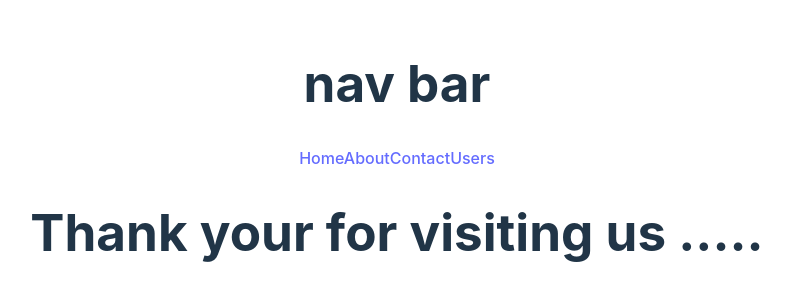
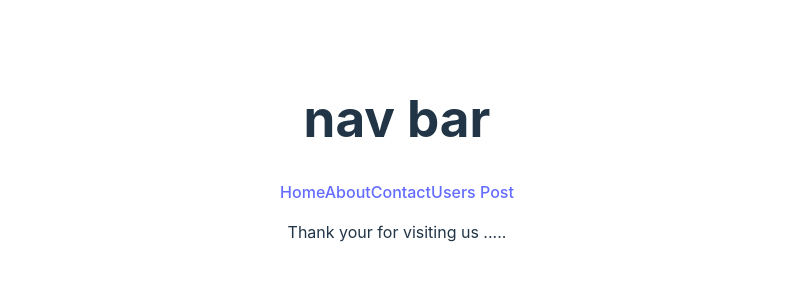
Before and after one commit to sadek1999/introdaction-to-react-router, a React (Vite) app: page / in a window 1280 px wide. Shown: the part 242-542 px from the top of the page, without its empty margins (243-1034 px from the left). Built offline with nearby package versions, Linux system fonts and the light colour scheme.

Commit message:
add the code

```diff
--- a/src/assets/components/Head/Head.jsx
+++ b/src/assets/components/Head/Head.jsx
@@ -11,6 +11,7 @@ const Head = () => {
              <Link to={"/about"}>About</Link>
                 <Link to={"/contact"}>Contact</Link>
                 <Link to={"/Users"}>Users</Link>
+                <Link to={'/post'}>  Post </Link>
 
             </nav>
 
--- a/src/assets/components/footer/footer.jsx
+++ b/src/assets/components/footer/footer.jsx
@@ -3,7 +3,7 @@
 const Footer = () => {
     return (
         <div>
-            <h1>Thank your for visiting us .....</h1>
+            <p>Thank your for visiting us .....</p>
         </div>
     );
 };
--- /dev/null
+++ b/src/assets/components/post/Post.jsx
@@ -0,0 +1,20 @@
+
+import { key } from "localforage";
+import { useLoaderData } from "react-router-dom";
+
+
+const Post = () => {
+    const post=useLoaderData()
+    return (
+        <div>
+            <h3>this is post page : {post.length}</h3>
+            {
+                post.map(item=>
+
+                    <h2 key={item.id}>{item.title}</h2>)
+            }
+        </div>
+    );
+};
+
+export default Post;
--- a/src/main.jsx
+++ b/src/main.jsx
@@ -12,6 +12,7 @@ import Contact from './assets/components/contact/Contact.jsx';
 import Users from './assets/components/users/Users.jsx';
 import About from './assets/components/about/About.jsx';
 import UserDetals from './assets/components/UserDetals/UserDetals.jsx';
+import Post from './assets/components/post/Post.jsx';
 
 const router = createBrowserRouter([
   {
@@ -35,6 +36,11 @@ const router = createBrowserRouter([
         path:'/user/:userid',
         loader:({params})=>fetch(`https://jsonplaceholder.typicode.com/users/${params.userid}`),
         element: <UserDetals></UserDetals>
+      },
+      {
+        path:'/post',
+        loader:()=>fetch(`https://jsonplaceholder.typicode.com/posts`),
+        element:<Post></Post>
       }
 
     ]
```
